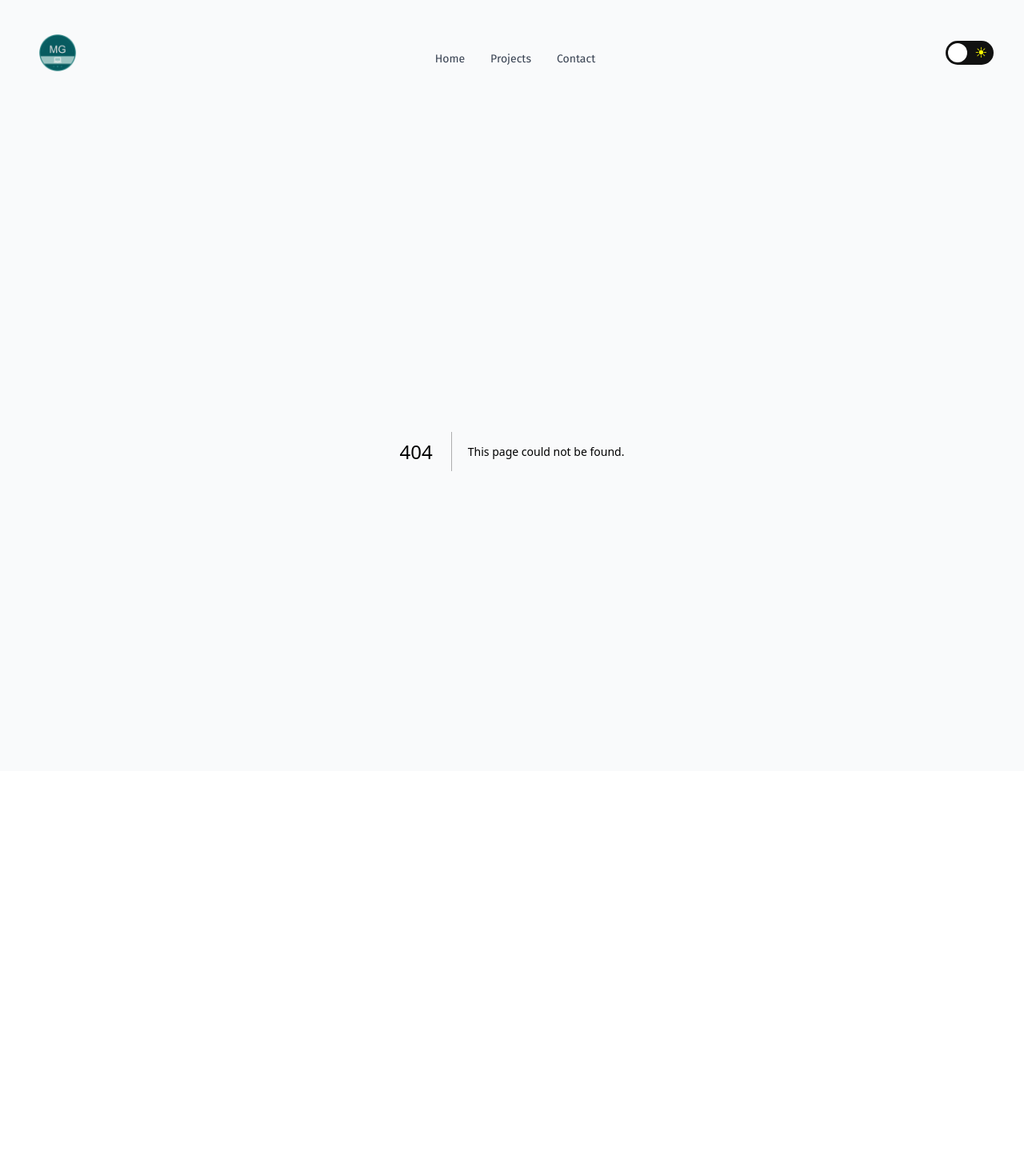
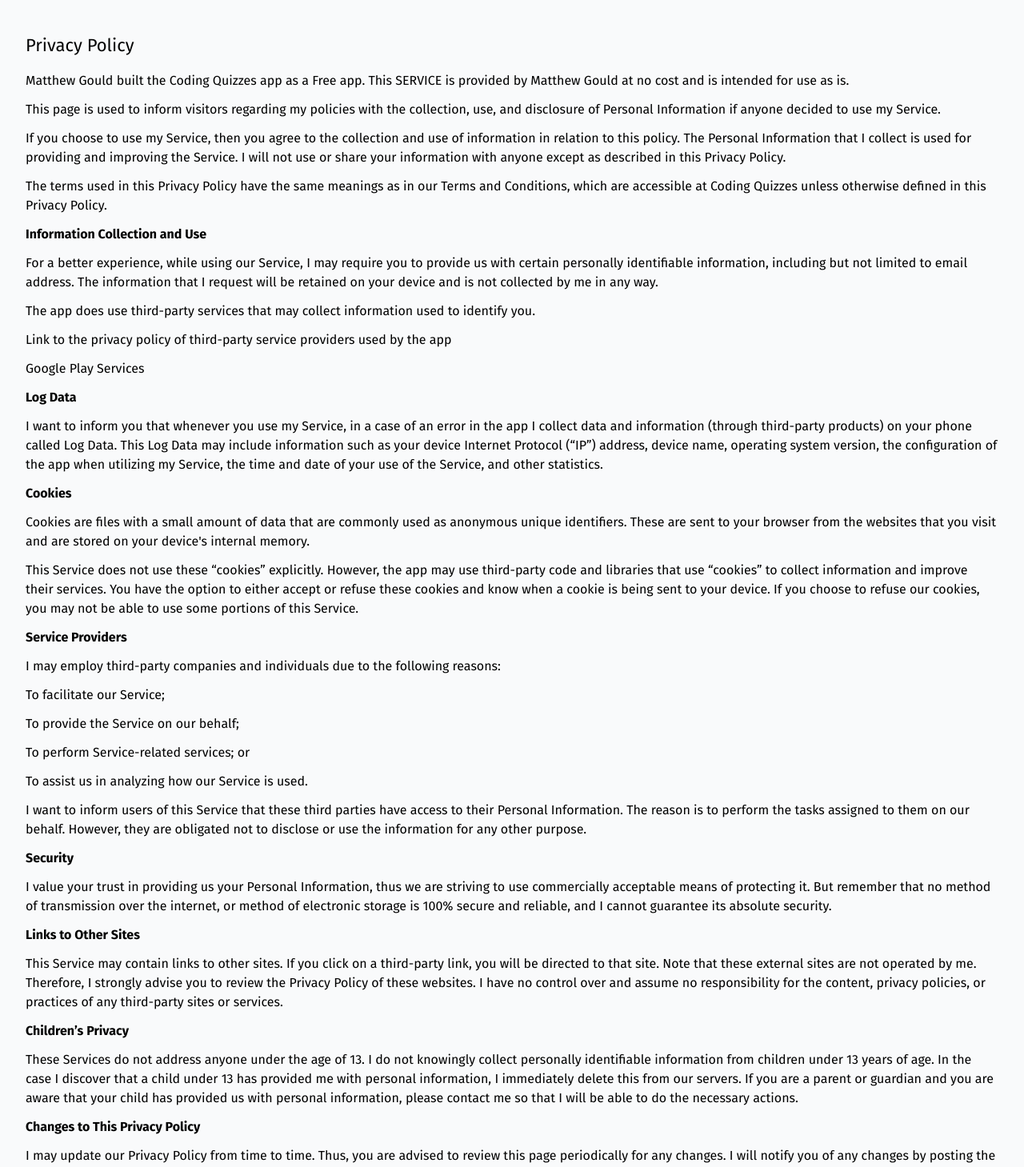
Before and after one commit to gouldie/gouldie.github.io, a Next.js app: page /quizapp/privacy-policy in a window 1280 px wide. Before the commit this address had no page. Shown: the top 1459 px of the page at 80% size. Before the commit the page ends 964 px from the top, so only its background shows below. Built offline with nearby package versions, Linux system fonts and the light colour scheme.

Commit message:
quizapp privacy policy

```diff
--- a/pages/_app.js
+++ b/pages/_app.js
@@ -2,11 +2,14 @@
 import PropTypes from 'prop-types'
 import { ThemeProvider } from 'next-themes'
 import { Header } from '@/components'
+import { useRouter } from 'next/router'
 
 function MyApp({ Component, pageProps }) {
+  const router = useRouter()
+
   return (
     <ThemeProvider attribute='class'>
-      <Header />
+      {!router.pathname.includes('quizapp') && <Header />}
       <Component {...pageProps} />
     </ThemeProvider>
   )
--- a/pages/index.js
+++ b/pages/index.js
@@ -12,9 +12,9 @@
           I’m a full-stack software engineer specialising in React/Node, and I create interactive
           user experiences on the web.
         </h1>
-        <h1 className='font-light mb-4'>
+        <p className='font-light mb-4'>
           Feel free to take a look at my recent projects, or connect with me using the links below.
-        </h1>
+        </p>
 
         <ClientOnly>
           <div className='flex'>
--- /dev/null
+++ b/pages/quizapp/privacy-policy.js
@@ -0,0 +1,143 @@
+import { Layout } from '@/components'
+
+export default function PrivacyPolicy() {
+  return (
+    <Layout>
+      <div className='pt-10'>
+        <h1>Privacy Policy</h1>
+        <p>
+          Matthew Gould built the Coding Quizzes app as a Free app. This SERVICE is provided by
+          Matthew Gould at no cost and is intended for use as is.
+        </p>
+        <p>
+          This page is used to inform visitors regarding my policies with the collection, use, and
+          disclosure of Personal Information if anyone decided to use my Service.
+        </p>
+        <p>
+          If you choose to use my Service, then you agree to the collection and use of information
+          in relation to this policy. The Personal Information that I collect is used for providing
+          and improving the Service. I will not use or share your information with anyone except as
+          described in this Privacy Policy.
+        </p>
+        <p>
+          The terms used in this Privacy Policy have the same meanings as in our Terms and
+          Conditions, which are accessible at Coding Quizzes unless otherwise defined in this
+          Privacy Policy.
+        </p>
+        <p>
+          <strong>Information Collection and Use</strong>
+        </p>
+        <p>
+          For a better experience, while using our Service, I may require you to provide us with
+          certain personally identifiable information, including but not limited to email address.
+          The information that I request will be retained on your device and is not collected by me
+          in any way.
+        </p>
+        <div>
+          <p>
+            The app does use third-party services that may collect information used to identify you.
+          </p>
+          <p>Link to the privacy policy of third-party service providers used by the app</p>
+          <ul>
+            <li>
+              <a
+                href='https://www.google.com/policies/privacy/'
+                target='_blank'
+                rel='noopener noreferrer'
+              >
+                Google Play Services
+              </a>
+            </li>
+          </ul>
+        </div>
+        <p>
+          <strong>Log Data</strong>
+        </p>
+        <p>
+          I want to inform you that whenever you use my Service, in a case of an error in the app I
+          collect data and information (through third-party products) on your phone called Log Data.
+          This Log Data may include information such as your device Internet Protocol (“IP”)
+          address, device name, operating system version, the configuration of the app when
+          utilizing my Service, the time and date of your use of the Service, and other statistics.
+        </p>
+        <p>
+          <strong>Cookies</strong>
+        </p>
+        <p>
+          Cookies are files with a small amount of data that are commonly used as anonymous unique
+          identifiers. These are sent to your browser from the websites that you visit and are
+          stored on your device's internal memory.
+        </p>
+        <p>
+          This Service does not use these “cookies” explicitly. However, the app may use third-party
+          code and libraries that use “cookies” to collect information and improve their services.
+          You have the option to either accept or refuse these cookies and know when a cookie is
+          being sent to your device. If you choose to refuse our cookies, you may not be able to use
+          some portions of this Service.
+        </p>
+        <p>
+          <strong>Service Providers</strong>
+        </p>
+        <p>I may employ third-party companies and individuals due to the following reasons:</p>
+        <ul>
+          <li>To facilitate our Service;</li> <li>To provide the Service on our behalf;</li>
+          <li>To perform Service-related services; or</li>
+          <li>To assist us in analyzing how our Service is used.</li>
+        </ul>
+        <p>
+          I want to inform users of this Service that these third parties have access to their
+          Personal Information. The reason is to perform the tasks assigned to them on our behalf.
+          However, they are obligated not to disclose or use the information for any other purpose.
+        </p>
+        <p>
+          <strong>Security</strong>
+        </p>
+        <p>
+          I value your trust in providing us your Personal Information, thus we are striving to use
+          commercially acceptable means of protecting it. But remember that no method of
+          transmission over the internet, or method of electronic storage is 100% secure and
+          reliable, and I cannot guarantee its absolute security.
+        </p>
+        <p>
+          <strong>Links to Other Sites</strong>
+        </p>
+        <p>
+          This Service may contain links to other sites. If you click on a third-party link, you
+          will be directed to that site. Note that these external sites are not operated by me.
+          Therefore, I strongly advise you to review the Privacy Policy of these websites. I have no
+          control over and assume no responsibility for the content, privacy policies, or practices
+          of any third-party sites or services.
+        </p>
+        <p>
+          <strong>Children’s Privacy</strong>
+        </p>
+        <div>
+          <p>
+            These Services do not address anyone under the age of 13. I do not knowingly collect
+            personally identifiable information from children under 13 years of age. In the case I
+            discover that a child under 13 has provided me with personal information, I immediately
+            delete this from our servers. If you are a parent or guardian and you are aware that
+            your child has provided us with personal information, please contact me so that I will
+            be able to do the necessary actions.
+          </p>
+        </div>
+        <p>
+          <strong>Changes to This Privacy Policy</strong>
+        </p>
+        <p>
+          I may update our Privacy Policy from time to time. Thus, you are advised to review this
+          page periodically for any changes. I will notify you of any changes by posting the new
+          Privacy Policy on this page.
+        </p>
+        <p>This policy is effective as of 2022-03-09</p>
+        <p>
+          <strong>Contact Us</strong>
+        </p>
+        <p>
+          If you have any questions or suggestions about my Privacy Policy, do not hesitate to
+          contact me at gouldie70@gmail.com.
+        </p>
+      </div>
+    </Layout>
+  )
+}
--- a/styles/global.css
+++ b/styles/global.css
@@ -58,3 +58,13 @@
   color: yellow;
   font-size: 12px;
 }
+
+h1 {
+  font-size: 22px;
+  margin-bottom: 16px;
+}
+
+p,
+li {
+  margin-bottom: 12px;
+}
```
